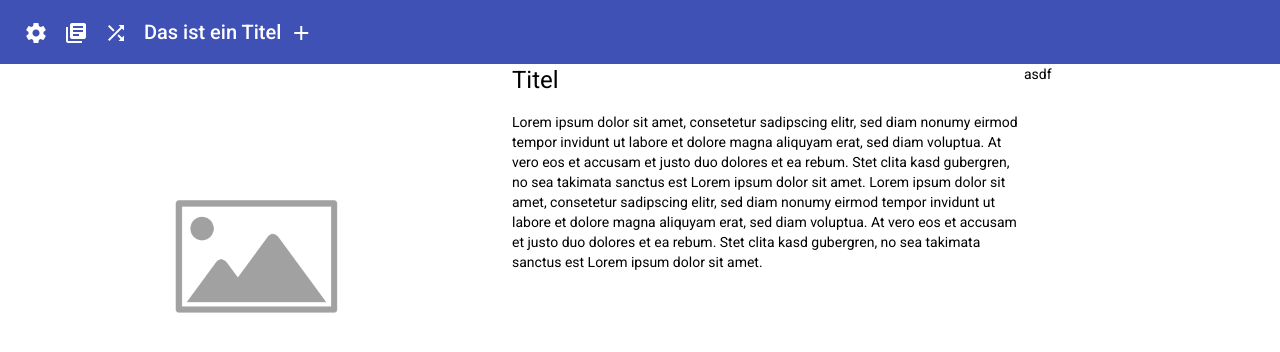
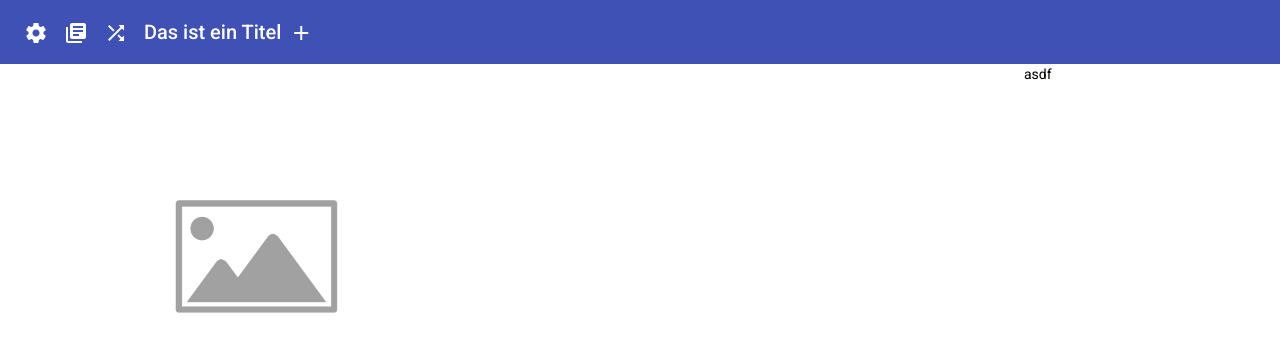
Before and after one commit to eatthis-ch/frontend, an Angular app: page /details in a window 1280 px wide. Shown: the top 352 px of the page. Built offline with nearby package versions, Linux system fonts and the light colour scheme; no server answers.

Commit message:
feat(menu.service): add getbyid in service

```diff
--- a/src/app/menu-detail/menu-detail.component.html
+++ b/src/app/menu-detail/menu-detail.component.html
@@ -3,17 +3,9 @@
     <img src="../../assets/placeholder-image.png" alt="placeholder-image" />
   </div>
   <div class="content-middle">
-    <h1>Titel</h1>
+    <h1>{{ menu.title }}</h1>
     <p>
-      Lorem ipsum dolor sit amet, consetetur sadipscing elitr, sed diam nonumy
-      eirmod tempor invidunt ut labore et dolore magna aliquyam erat, sed diam
-      voluptua. At vero eos et accusam et justo duo dolores et ea rebum. Stet
-      clita kasd gubergren, no sea takimata sanctus est Lorem ipsum dolor sit
-      amet. Lorem ipsum dolor sit amet, consetetur sadipscing elitr, sed diam
-      nonumy eirmod tempor invidunt ut labore et dolore magna aliquyam erat, sed
-      diam voluptua. At vero eos et accusam et justo duo dolores et ea rebum.
-      Stet clita kasd gubergren, no sea takimata sanctus est Lorem ipsum dolor
-      sit amet.
+      {{ menu.description }}
     </p>
   </div>
   <div class="content-right">
--- a/src/app/menu-detail/menu-detail.component.ts
+++ b/src/app/menu-detail/menu-detail.component.ts
@@ -1,4 +1,7 @@
 import { Component, OnInit } from '@angular/core';
+import { ActivatedRoute } from '@angular/router';
+import { Menu } from '../shared/models/menu';
+import { MenuService } from '../shared/services/menu.service';
 
 @Component({
   selector: 'app-menu-detail',
@@ -6,10 +9,17 @@ import { Component, OnInit } from '@angular/core';
   styleUrls: ['./menu-detail.component.scss']
 })
 export class MenuDetailComponent implements OnInit {
+  menu: Menu = {} as Menu;
 
-  constructor() { }
+  constructor(private menuService: MenuService, private route: ActivatedRoute) { }
 
   ngOnInit() {
+    this.menuService.getMenuById(this.route.snapshot.paramMap.get('id')!).subscribe(res => {
+      this.menu = res
+      console.log(res);
+
+    })
+    //console.log(this.menu);
   }
 
 }
--- a/src/app/shared/services/menu.service.ts
+++ b/src/app/shared/services/menu.service.ts
@@ -18,4 +18,8 @@ export class MenuService {
   getMenus(page: number): Observable<Menu[]> {
     return this.httpClient.get<Menu[]>(recipeURL+`?page=${page}`);
   }
+
+  getMenuById(id: string): Observable<Menu> {
+    return this.httpClient.get<Menu>(recipeURL+`/${id}`);
+  }
 }
```
